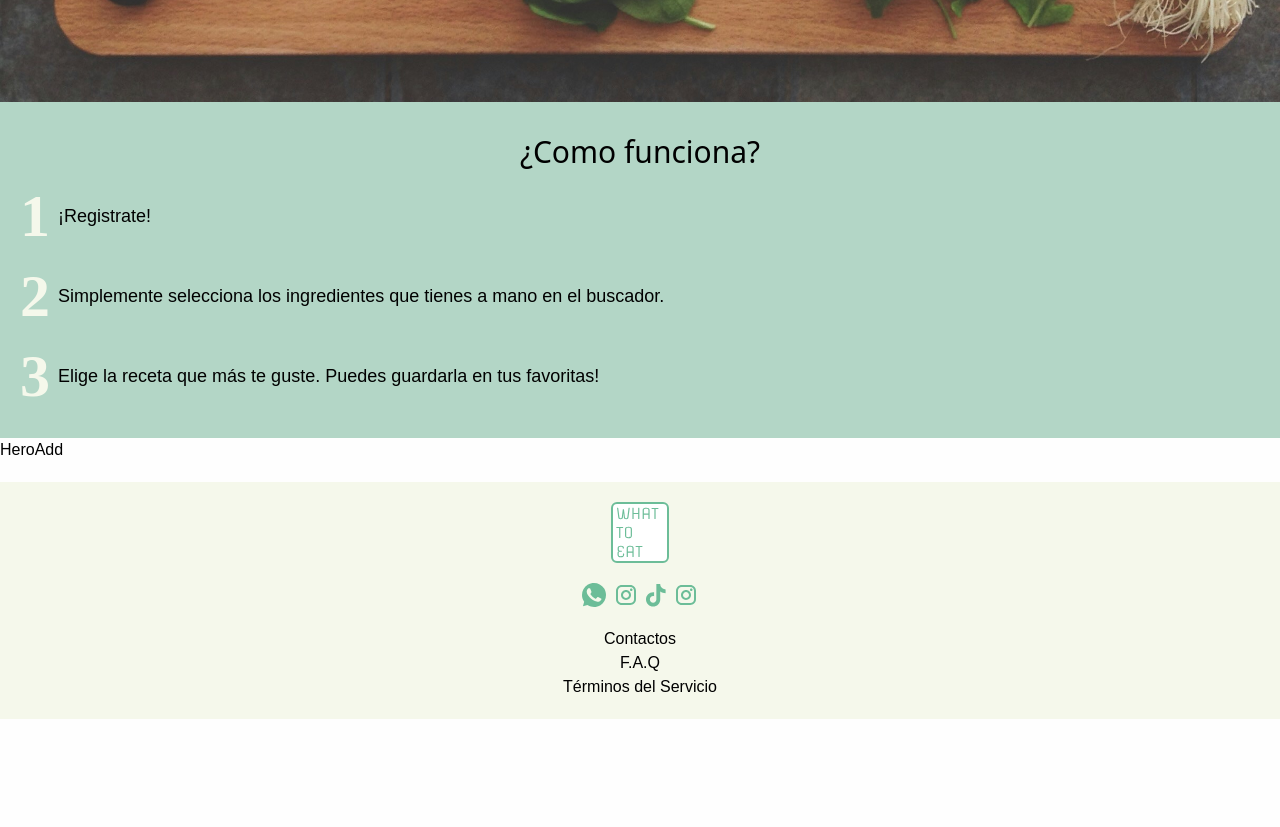
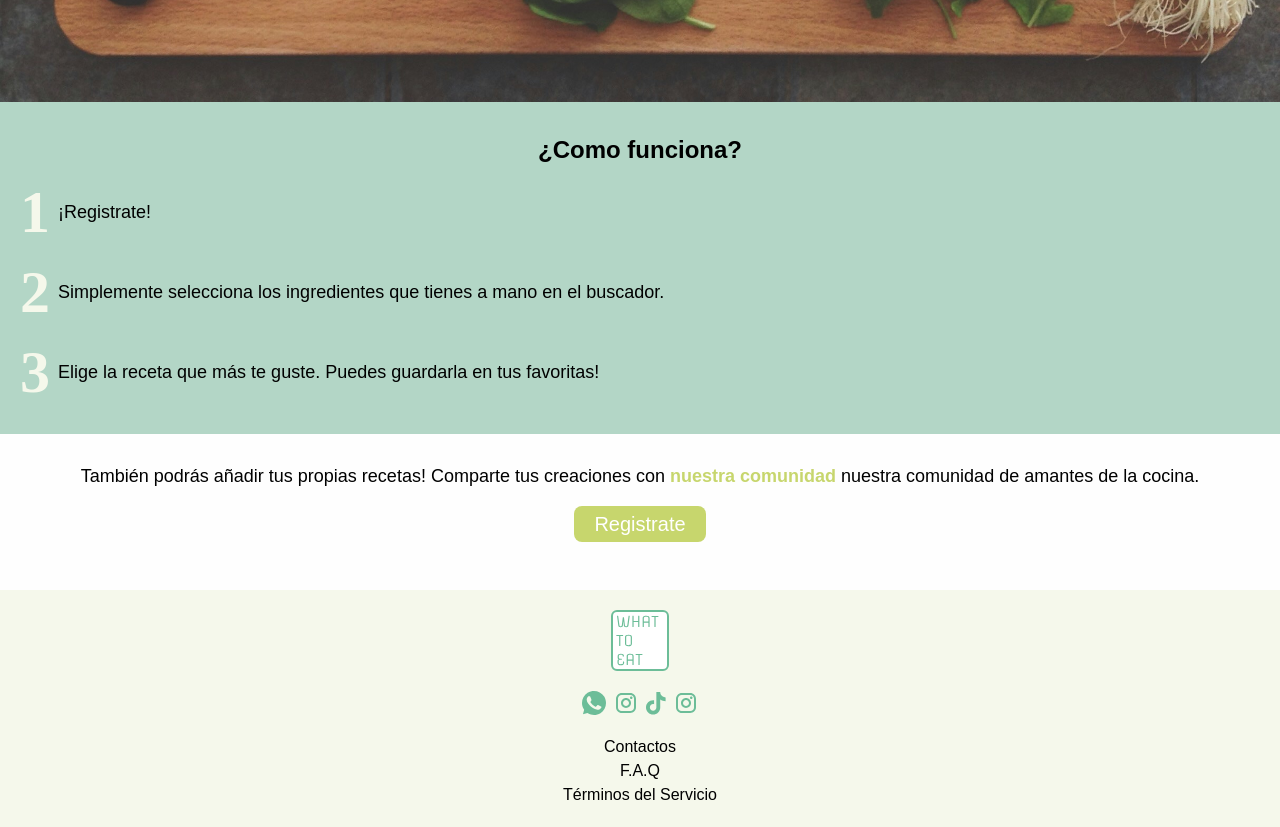
Before and after one commit to ImLauraGS/what-to-eat-frontend, a React (Vite) app: page / in a window 1280 px wide. Shown: the part 900-1727 px from the top of the page. Before the commit the page ends 1619 px from the top, so only its background shows below. Built offline with nearby package versions, Linux system fonts and the light colour scheme.

Commit message:
homepage done

```diff
--- a/src/components/HeroAdd.jsx
+++ b/src/components/HeroAdd.jsx
@@ -1,7 +1,31 @@
 import React from 'react'
+import ButtonCustom from './ButtonCustom'
+import { useNavigate } from 'react-router-dom';
+import { useUser } from '../context/userContext';
 
 export default function HeroAdd() {
+    const navigate = useNavigate();
+        const { user } = useUser();
+
+    const handleButtonClick = () => {
+
+        user ? navigate('/add') : navigate('/register')
+    };
+
   return (
-    <div>HeroAdd</div>
+    <section className='flex flex-col justify-center items-center text-center px-2 py-7 gap-4'>
+        <h3 className='text-lg'>
+        También podrás añadir tus propias recetas!  Comparte tus creaciones con <span className='text-green-btn font-bold'>nuestra comunidad </span>nuestra comunidad de amantes de la cocina.
+        </h3>
+        {user ? (<ButtonCustom
+                    text="Añadir Recetas"
+                    onClick={handleButtonClick}
+                />
+        ) : (
+            <ButtonCustom
+            text="Registrate"
+            onClick={handleButtonClick}
+        />)}
+    </section>
   )
 }
--- a/src/components/InstructionsHero.jsx
+++ b/src/components/InstructionsHero.jsx
@@ -3,7 +3,7 @@ import React from 'react'
 export default function InstructionsHero() {
   return (
     <section className=' bg-bg-dark-green px-5 py-8'>
-        <h2 className='text-3xl text-center font-offsite'>¿Como funciona?</h2>
+        <h2 className='text-2xl text-center font-bold'>¿Como funciona?</h2>
         <ul className='flex flex-col gap-5 mt-4'>
             <li className='flex items-center gap-2 text-lg'><span className='font-odor text-6xl font-extrabold text-background-green'>1</span> ¡Registrate!</li>
             <li className='flex items-center gap-2 text-lg'><span className='font-odor text-6xl font-extrabold text-background-green'>2</span> Simplemente selecciona los ingredientes que tienes a mano en el buscador.</li>
--- a/src/components/RegisterForm.jsx
+++ b/src/components/RegisterForm.jsx
@@ -106,7 +106,7 @@ const Register = () => {
 
             </section>
             <ButtonCustom
-                text="Register"
+                text="Registrate"
                 type="submit"
             />
 
```
